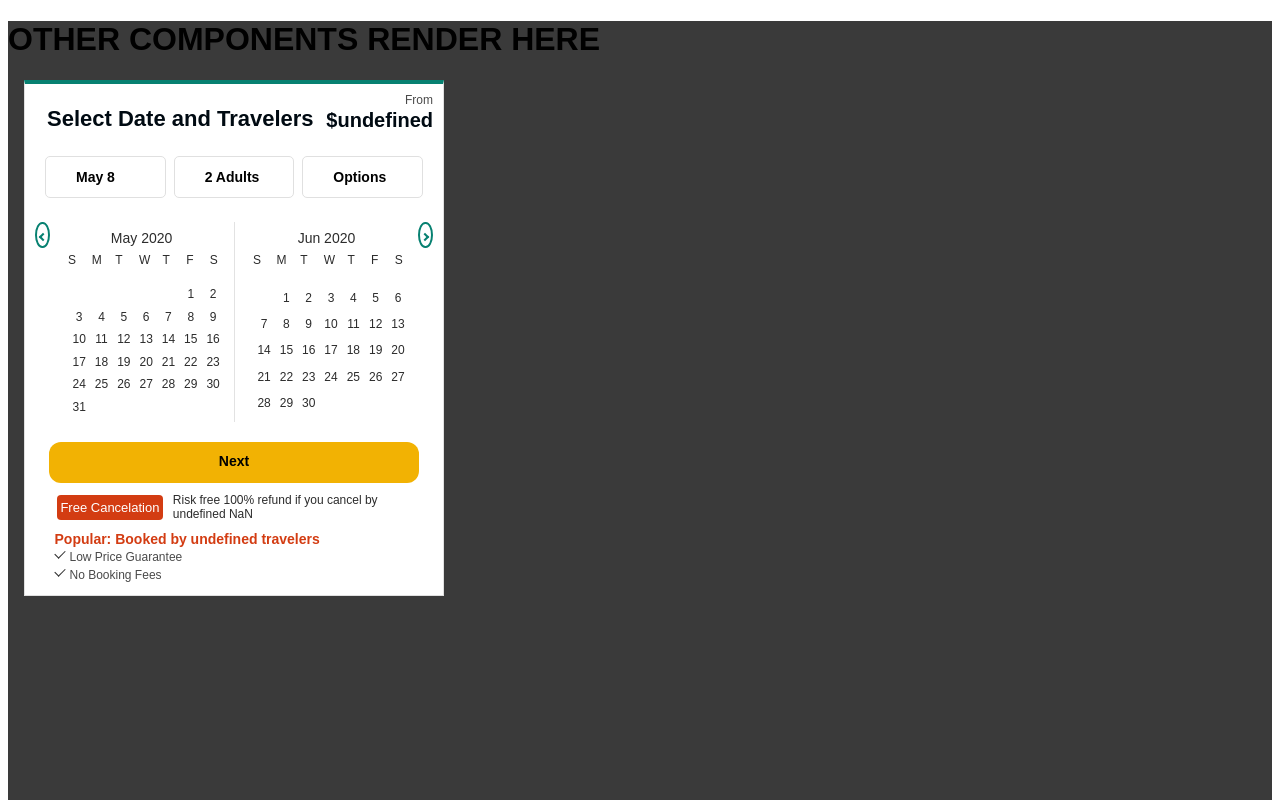
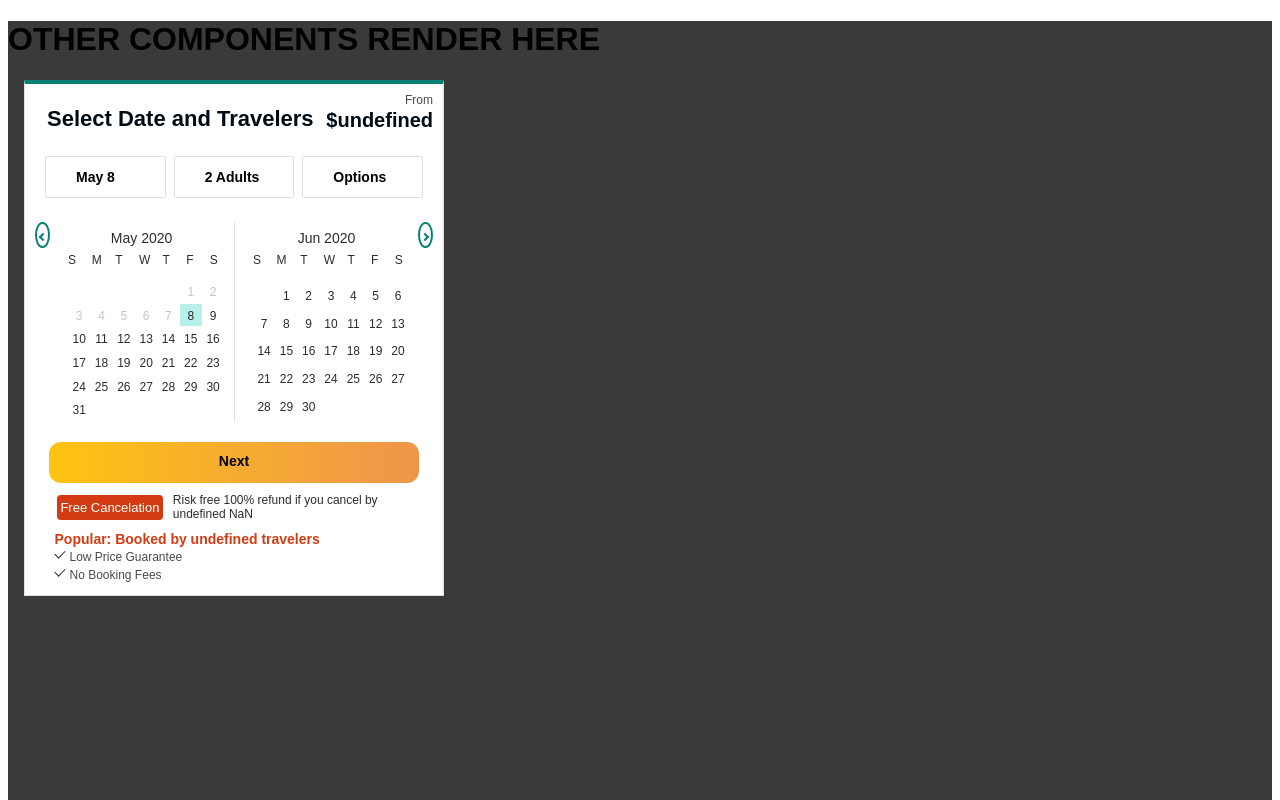
Before and after one commit to tinaxing14/BookTour, a React app: page / in a window 1280 px wide. Both pictures are taken after a click on the element "Check Availability". Shown: the top 800 px of the page. Built offline with nearby package versions, Linux system fonts and the light colour scheme; no server answers; the HTML template or start-up script is replaced by a standard one.

Commit message:
add styles

```diff
--- a/client/src/styles/Days.css
+++ b/client/src/styles/Days.css
@@ -41,6 +41,13 @@
   flex:1 1 0;
   cursor: pointer;
   text-align: center;
+  width:10px;
+  height:22px;
+  line-height: 25px;
+}
+
+.date_greyout {
+  color:rgb(196, 196, 196);
 }
 
 .date_hover{
@@ -52,3 +59,13 @@
 .date_hover:hover {
   background-color: #078171;
 }
+
+.date_today{
+  background-color: #b6f0e8;
+  flex:1 1 0;
+  cursor: pointer;
+  text-align: center;
+  width:10px;
+  height:22px;
+  line-height: 25px;
+}
--- a/client/src/styles/Options.css
+++ b/client/src/styles/Options.css
@@ -8,7 +8,14 @@
   height: 150px;
   display: flex;
   flex-direction: column;
+  box-shadow: 0 5px 10px #00000044;
+  transition: 0.5s;
 }
+
+.container:hover{
+  box-shadow: 0 10px 15px black;
+}
+
 
 .detail{
   height:70%;
@@ -36,11 +43,29 @@
 
 .tripdetail{
   font-size: 14px;
-  line-height: 18px;
+  line-height: 20px;
   color: #767676;
   margin-top: 12px;
-  overflow-wrap: break-word;
-  word-wrap: break-word;
+  overflow: hidden;
+  height:20px;
+  transition-property: height;
+  transition-duration: 0.5s;
+  transition-timing-function: ease;
+}
+
+.tripdetail_change{
+  font-size: 14px;
+  line-height: 20px;
+  color: #767676;
+  margin-top: 12px;
+  height:auto;
+
+}
+
+.read{
+  font-size: 12px;
+  margin-top: 5px;
+  text-decoration: underline;
 }
 
 .price{
--- a/client/src/styles/PlanFooter.css
+++ b/client/src/styles/PlanFooter.css
@@ -24,11 +24,13 @@
   display: block;
   height:25px;
   margin:0% 2% 0% 2%;
-
+  transition: 0.6s;
+  background-image: linear-gradient(to left, #FFC312, rgb(238, 149, 76), #FFC312);
+  background-size: 200% auto;
 }
 
 .updatebtn:hover {
-    background-color: #f0c757;
+  background-position:right;
 }
 .cancelation{
   display:flex;
@@ -89,6 +91,5 @@
   height: 5px;
   border-bottom: solid 1.5px currentColor;
   border-left: solid 1.5px currentColor;
-    -webkit-transform: rotate(-45deg);
   transform: rotate(-45deg);
 }
--- a/client/src/styles/SelectHeader.css
+++ b/client/src/styles/SelectHeader.css
@@ -59,9 +59,6 @@
 
 }
 
-.dates_adults_options_btn:hover {
-  background-color: #f3f1f1
-}
 
 .dates_adults_options_btn{
     cursor:pointer;
@@ -74,8 +71,28 @@
     flex-basis: 50%;
     vertical-align: center;
     text-align: center;
-    border-radius: 5px;
+    border-radius: 2px;
     display:flex;
+}
+
+.dates_adults_options_btn:hover {
+  background-color: #f3f1f1
+}
+
+.dates_adults_options_btn_change {
+  border: 1px solid #078171;
+  border-top: 3px solid #078171;
+  cursor:pointer;
+  font-size: 14px;
+  line-height: 40px;
+  font-weight: 700;
+  flex-grow: 1;
+  margin: 0 4px;
+  flex-basis: 50%;
+  vertical-align: center;
+  text-align: center;
+  border-radius: 2px;
+  display:flex;
 }
 
 .icons{
```
Lines whose indentation alone changed are shown as unchanged.
